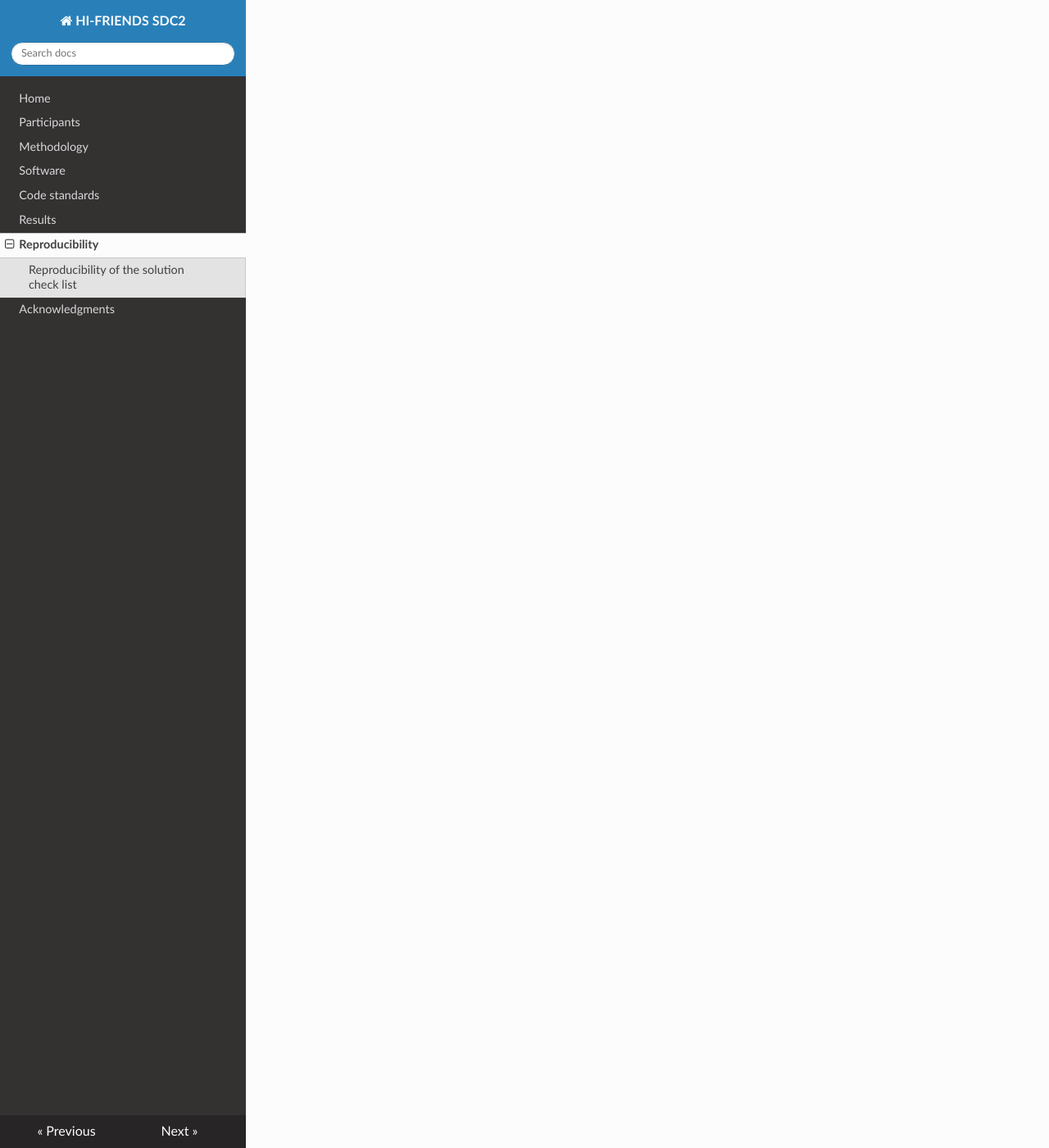
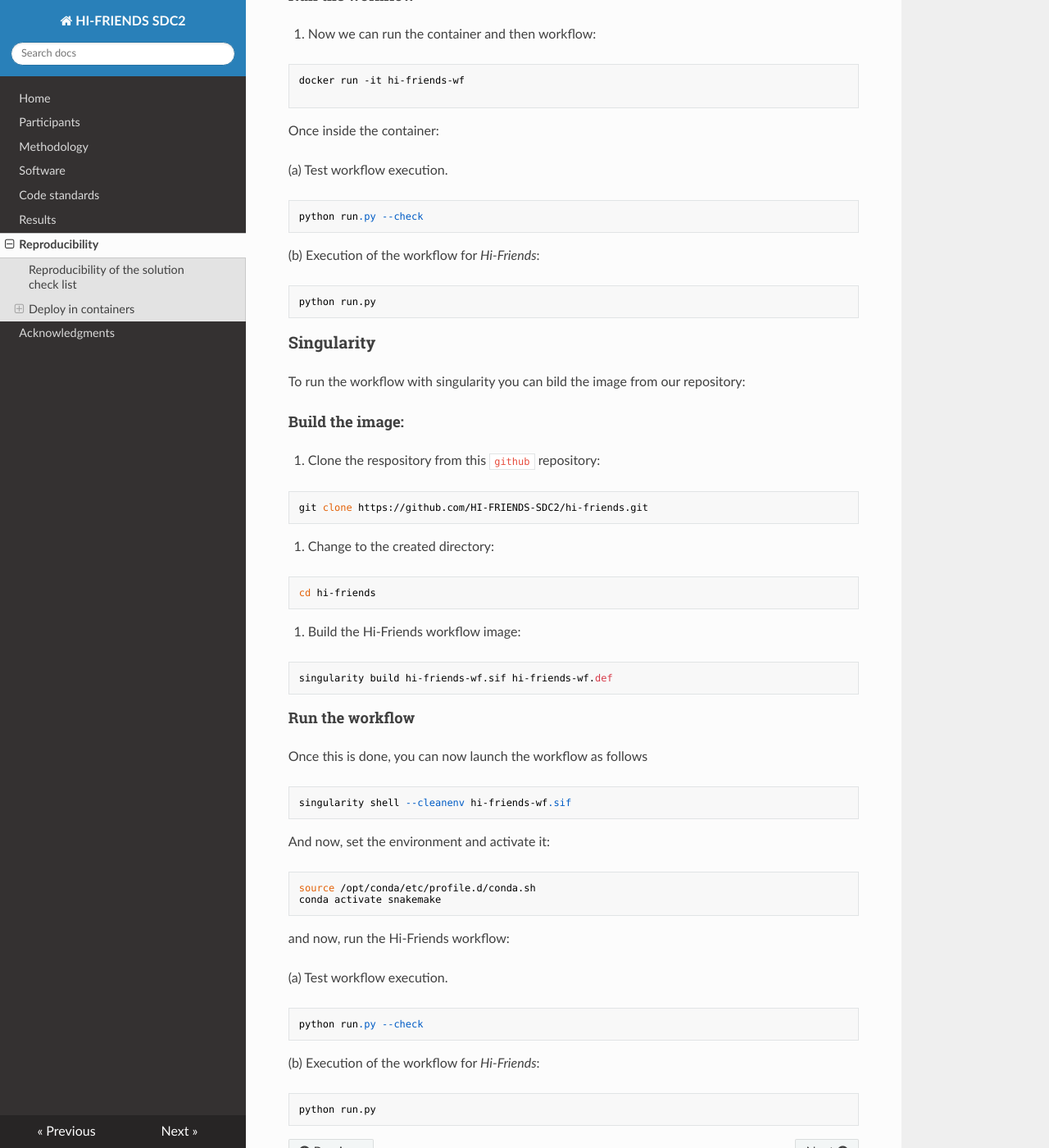
Before and after one commit to HI-FRIENDS-SDC2/hi-friends, an MkDocs documentation site: the page built from docs/reproducibility.md, in a window 1280 px wide and 1400 px high, scrolled down 2190 px. Shown: the whole window at 82% size. Built offline with MkDocs 1.6.1, drawn with Linux system fonts in a browser that asks for light colours; nearby versions of some CDN libraries; some of the changed text lies outside the part shown.

Commit message:
Docker/Singularity definition files

````diff
--- a/docs/reproducibility.md
+++ b/docs/reproducibility.md
@@ -54,3 +54,108 @@
 
 - [ ] Source code has unit tests
 - [ ] Software recommends tools to check conformance to coding standards e.g. A ‘linter’ such as PyLint for Python
+
+
+
+## Deploy in containers
+
+### Docker
+
+To run the workflow with the Docker container system you need to do the following steps:
+
+#### Build the workflow image
+
+1. Clone the respository from this ``github`` repository:
+
+```
+git clone https://github.com/HI-FRIENDS-SDC2/hi-friends.git
+```
+
+2. Change to the created directory:
+
+```
+cd hi-friends
+```
+
+3. Now build the image. For this we build and tag the image as ``hi-friends-wf``:
+
+```
+docker build -t hi-friends-wf -f deploy.docker
+```
+
+#### Run the workflow
+
+4. Now we can run the container and then workflow:
+
+```
+docker run -it hi-friends-wf
+
+```
+
+Once inside the container:
+
+(a) Test workflow execution.
+
+```
+python run.py --check
+```
+
+(b) Execution of the workflow for *Hi-Friends*:
+
+```
+python run.py
+```
+
+
+### Singularity
+
+To run the workflow with singularity you can bild the image from our repository:
+
+#### Build the image:
+
+1. Clone the respository from this ``github`` repository:
+
+```
+git clone https://github.com/HI-FRIENDS-SDC2/hi-friends.git
+```
+
+2. Change to the created directory:
+
+```
+cd hi-friends
+```
+
+3. Build the Hi-Friends workflow image:
+
+```
+singularity build hi-friends-wf.sif hi-friends-wf.def
+```
+
+#### Run the workflow
+
+Once this is done, you can now launch the workflow as follows
+
+```
+singularity shell --cleanenv hi-friends-wf.sif
+```
+
+And now, set the environment and activate it:
+
+```
+source /opt/conda/etc/profile.d/conda.sh
+conda activate snakemake
+```
+
+and now, run the Hi-Friends workflow:
+
+(a) Test workflow execution.
+
+```
+python run.py --check
+```
+
+(b) Execution of the workflow for *Hi-Friends*:
+
+```
+python run.py
+```
````
Also changed, not shown: 2 other files.
